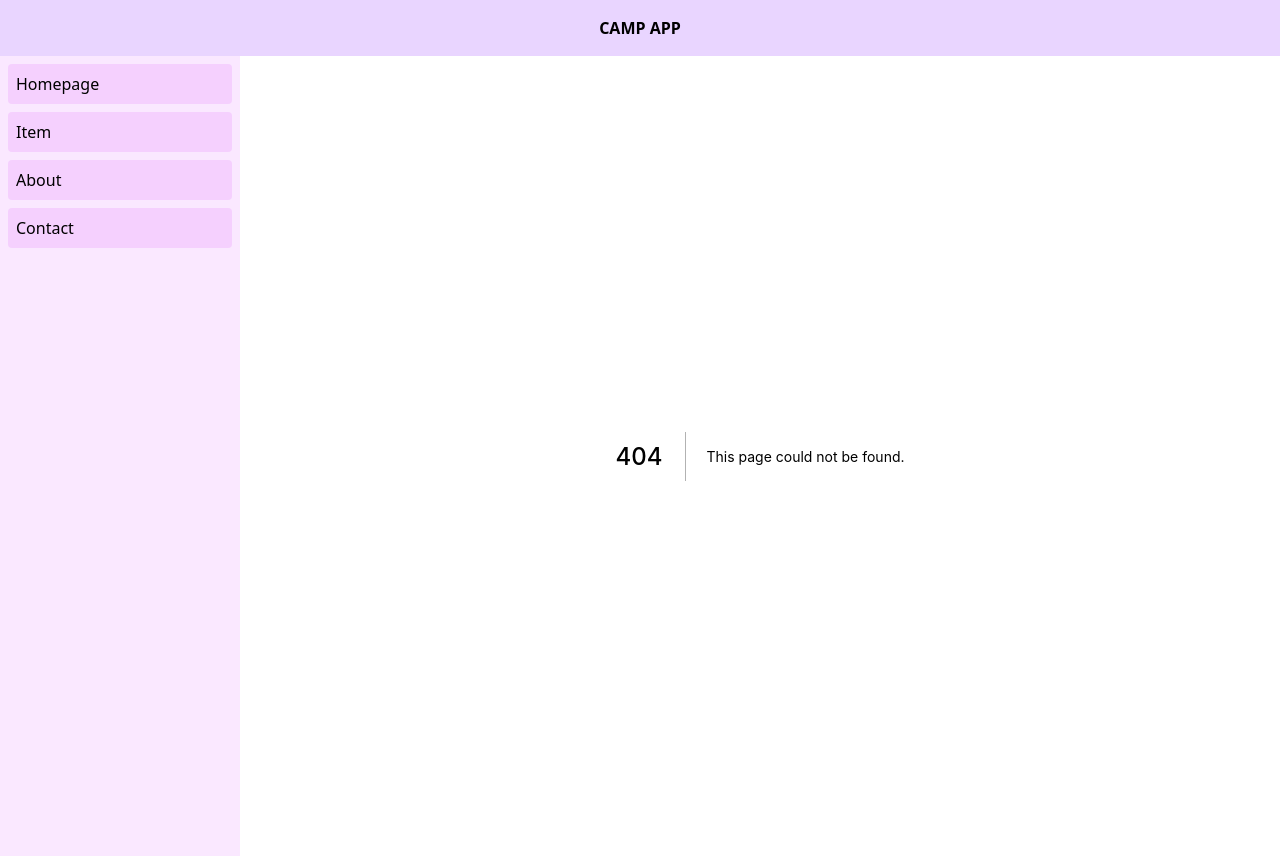
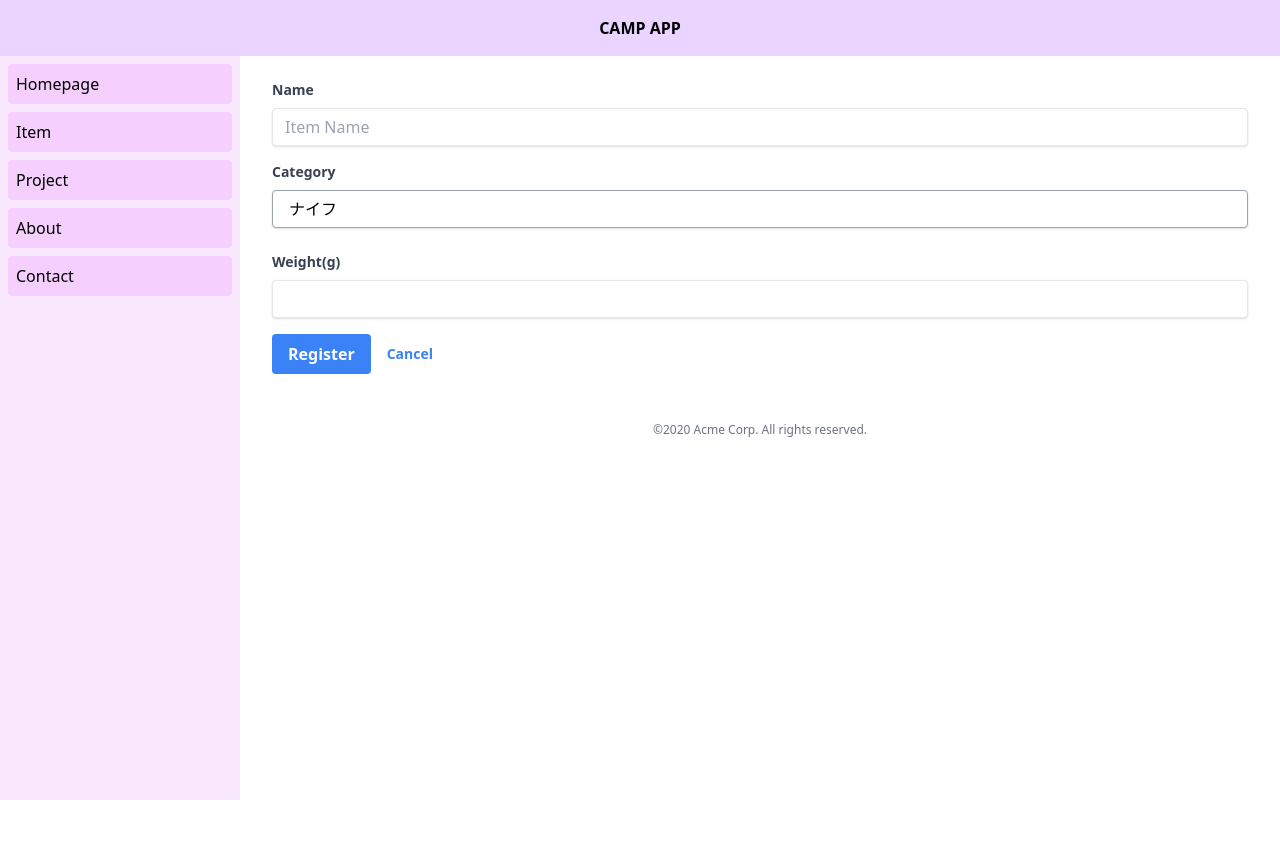
Before and after one commit to nargok/camp_app_next, a Next.js app: page /item/register in a window 1280 px wide. Before the commit this address had no page. After the commit the page ends 800 px from the top, so only its background shows below. Built offline with nearby package versions, Linux system fonts and the light colour scheme.

Commit message:
item register page

```diff
--- /dev/null
+++ b/components/FloatingButton.tsx
@@ -0,0 +1,20 @@
+const FloatingButton = () => {
+  return (
+    <button className="mouse h-10 w-10 rounded-full bg-red-600 p-0 shadow transition duration-200 ease-in hover:bg-red-700 focus:outline-none active:shadow-lg">
+      <svg
+        viewBox="0 0 20 20"
+        enableBackground="new 0 0 20 20"
+        className="inline-block h-6 w-6"
+      >
+        <path
+          fill="#FFFFFF"
+          d="M16,10c0,0.553-0.048,1-0.601,1H11v4.399C11,15.951,10.553,16,10,16c-0.553,0-1-0.049-1-0.601V11H4.601
+                                    C4.049,11,4,10.553,4,10c0-0.553,0.049-1,0.601-1H9V4.601C9,4.048,9.447,4,10,4c0.553,0,1,0.048,1,0.601V9h4.399
+                                    C15.952,9,16,9.447,16,10z"
+        />
+      </svg>
+    </button>
+  )
+}
+
+export default FloatingButton
--- a/components/SideBar.tsx
+++ b/components/SideBar.tsx
@@ -8,6 +8,10 @@ const menuItems = [
   {
     href: '/item',
     title: 'Item',
+  },
+  {
+    href: '/project',
+    title: 'Project',
   },
   {
     href: '/about',
--- a/pages/item/index.tsx
+++ b/pages/item/index.tsx
@@ -1,6 +1,8 @@
 import type { NextPage } from 'next'
 import Head from 'next/head'
 import Image from 'next/image'
+import { useRouter } from 'next/router'
+import FloatingButton from '../../components/FloatingButton'
 
 interface Item {
   id: number
@@ -28,12 +30,45 @@ const itemList: Item[] = [
     category: '焚き火台',
     weight: 1500,
   },
+  {
+    id: 3,
+    name: 'YOKA 焚き火台',
+    category: '焚き火台',
+    weight: 1500,
+  },
+  {
+    id: 3,
+    name: 'YOKA 焚き火台',
+    category: '焚き火台',
+    weight: 1500,
+  },
+  {
+    id: 3,
+    name: 'YOKA 焚き火台',
+    category: '焚き火台',
+    weight: 1500,
+  },
 ]
 
 const Index: NextPage = () => {
+  const router = useRouter()
+
+  const goToRegister = () => {
+    router.push('/item/register')
+  }
+
   return (
-    <div className="px-4">
-      <table className="w-full table-auto">
+    <>
+      <div className="h-full px-4">
+        <div className="mt-2">
+          <button
+            onClick={() => goToRegister()}
+            className="rounded bg-blue-500 py-2 px-4 font-bold text-white hover:bg-blue-700"
+          >
+            登録
+          </button>
+        </div>
+        <table className="w-full table-auto pt-8">
           <thead>
             <tr>
               <th className="px-4 py-2">Name</th>
@@ -61,51 +96,7 @@ const Index: NextPage = () => {
           </tbody>
         </table>
       </div>
-
-    // <div className="flex w-full justify-center py-2">
-    //   <div className="relative overflow-x-auto shadow-md sm:rounded-lg">
-    //     <table className="w-full text-left text-sm text-gray-500 dark:text-gray-400">
-    //       <thead className="bg-gray-50 text-xs uppercase text-gray-700 dark:bg-gray-700 dark:text-gray-400">
-    //         <tr>
-    //           <th scope="col" className="px-6 py-3">
-    //             Product name
-    //           </th>
-    //           <th scope="col" className="px-6 py-3">
-    //             category
-    //           </th>
-    //           <th scope="col" className="px-6 py-3">
-    //             Weight
-    //           </th>
-    //           <th scope="col" className="px-6 py-3">
-    //             <span className="sr-only">Edit</span>
-    //           </th>
-    //         </tr>
-    //       </thead>
-    //       <tbody>
-    //         {itemList.map((item) => (
-    //           <tr className="border-b odd:bg-white even:bg-gray-50 dark:border-gray-700 dark:bg-gray-800 odd:dark:bg-gray-800 even:dark:bg-gray-700">
-    //             <th
-    //               scope="row"
-    //               className="whitespace-nowrap px-6 py-4 font-medium text-gray-900 dark:text-white"
-    //             >
-    //               {item.name}
-    //             </th>
-    //             <td className="px-6 py-4">{item.category}</td>
-    //             <td className="px-6 py-4">{item.weight}</td>
-    //             <td className="px-6 py-4 text-right">
-    //               <a
-    //                 href="#"
-    //                 className="font-medium text-blue-600 hover:underline dark:text-blue-500"
-    //               >
-    //                 Edit
-    //               </a>
-    //             </td>
-    //           </tr>
-    //         ))}
-    //       </tbody>
-    //     </table>
-    //   </div>
-    // </div>
+    </>
   )
 }
 
--- /dev/null
+++ b/pages/item/register.tsx
@@ -0,0 +1,76 @@
+import { NextPage } from 'next'
+import Link from 'next/link'
+
+import { useRouter } from 'next/router'
+
+const Register: NextPage = () => {
+  const router = useRouter()
+
+  const handleRegister = () => {
+    router.push('/item')
+  }
+
+  return (
+    <>
+      <form className="mb-4 rounded bg-white px-8 pt-6 pb-8 ">
+        <div className="mb-4">
+          <label
+            className="mb-2 block text-sm font-bold text-gray-700"
+            htmlFor="username"
+          >
+            Name
+          </label>
+          <input
+            className="focus:shadow-outline w-full appearance-none rounded border py-2 px-3 leading-tight text-gray-700 shadow focus:outline-none"
+            id="name"
+            type="text"
+            placeholder="Item Name"
+          />
+        </div>
+        <div className="mb-6">
+          <label className="mb-2 block text-sm font-bold text-gray-700">
+            Category
+          </label>
+          <select className="focus:shadow-outline block w-full appearance-none rounded border border-gray-400 bg-white px-4 py-2 pr-8 leading-tight shadow hover:border-gray-500 focus:outline-none">
+            <option>ナイフ</option>
+            <option>焚き火台</option>
+            <option>テント</option>
+          </select>
+        </div>
+
+        <div className="mb-4">
+          <label
+            className="mb-2 block text-sm font-bold text-gray-700"
+            htmlFor="weight"
+          >
+            Weight(g)
+          </label>
+          <input
+            className="focus:shadow-outline w-full appearance-none rounded border py-2 px-3 leading-tight text-gray-700 shadow focus:outline-none"
+            id="weight"
+            type="number"
+          />
+        </div>
+        <div className="flex items-center">
+          <button
+            className="focus:shadow-outline mr-4 rounded bg-blue-500 py-2 px-4 font-bold text-white hover:bg-blue-700 focus:outline-none"
+            type="button"
+            onClick={() => handleRegister()}
+          >
+            Register
+          </button>
+          <Link href="/item">
+            <a className="inline-block align-baseline text-sm font-bold text-blue-500 hover:text-blue-800">
+              Cancel
+            </a>
+          </Link>
+        </div>
+      </form>
+      <p className="text-center text-xs text-gray-500">
+        &copy;2020 Acme Corp. All rights reserved.
+      </p>
+    </>
+  )
+}
+
+export default Register
--- /dev/null
+++ b/pages/project/index.tsx
@@ -0,0 +1,11 @@
+import { NextPage } from 'next'
+
+const Index: NextPage = () => {
+  return (
+    <>
+      <h1>Project</h1>
+    </>
+  )
+}
+
+export default Index
```
Lines whose indentation alone changed are shown as unchanged.
